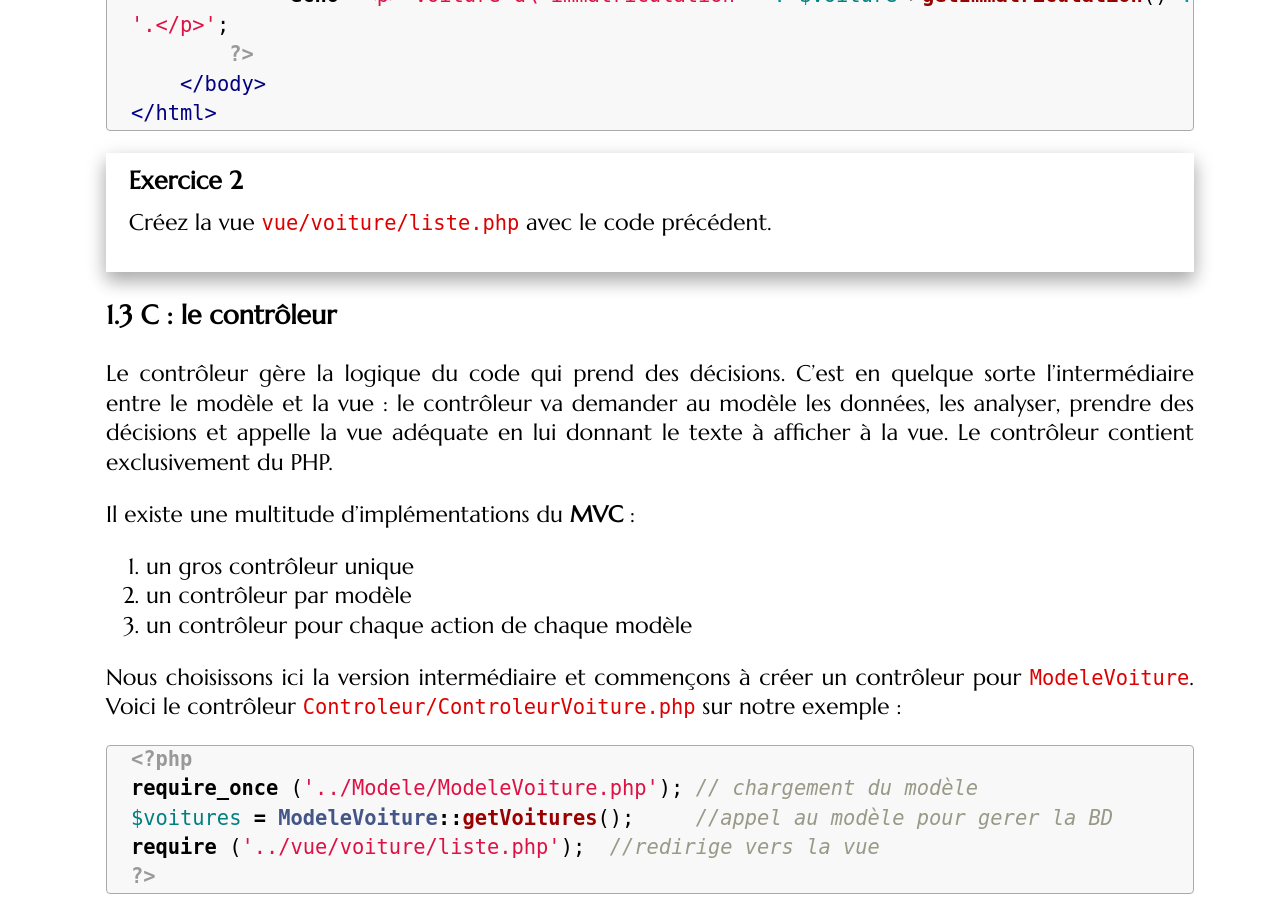
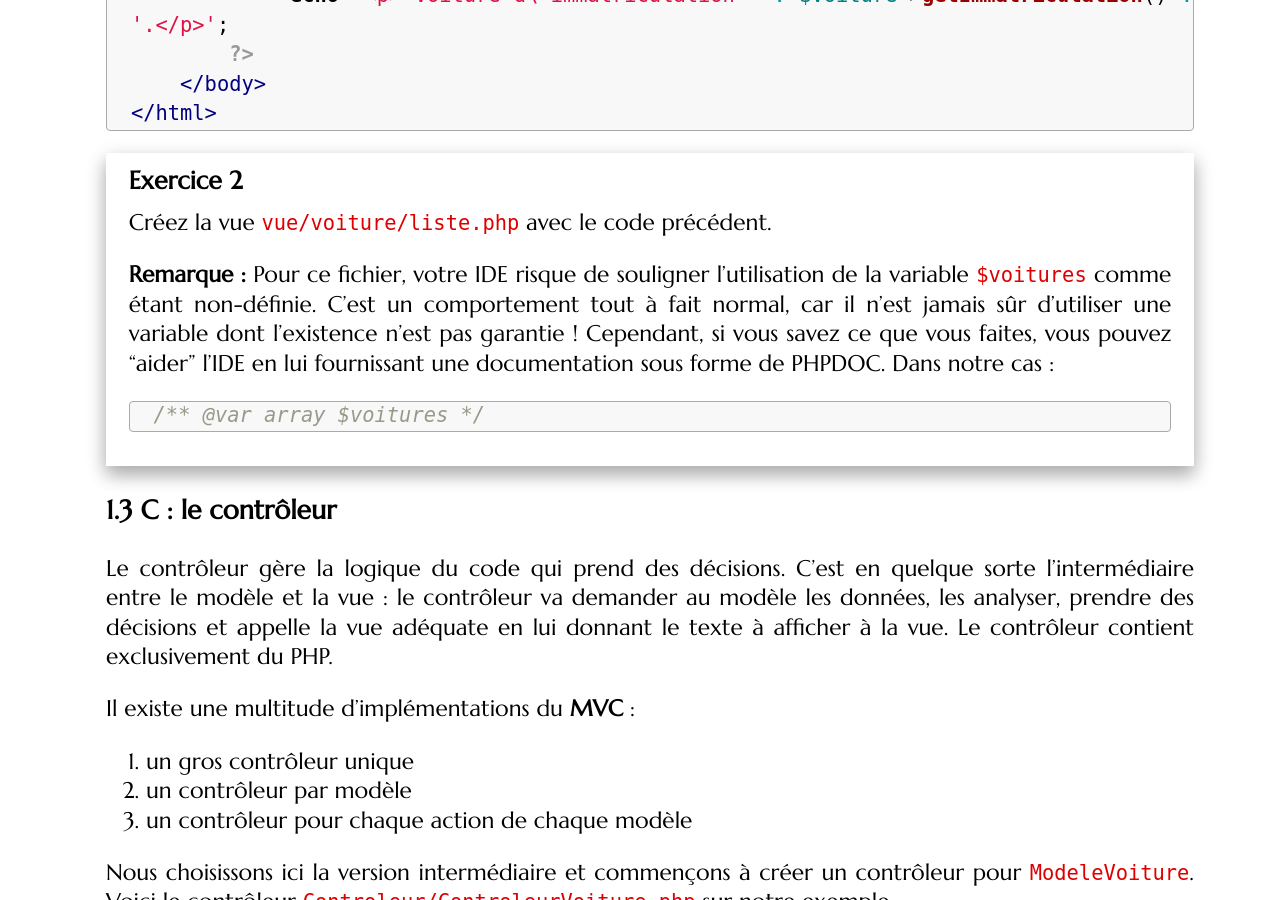
Before and after one commit to romainlebreton/R3.01-DeveloppementWeb, a Jekyll site: the page built from tutorials/tutorial4.md, in a window 1280 px wide and 900 px high, scrolled down 4341 px. Built offline with Jekyll 4.4.1, drawn with Linux system fonts in a browser that asks for light colours; some web fonts are replaced.

Commit message:
PHP doc dans les vues

````diff
--- a/tutorials/tutorial4.md
+++ b/tutorials/tutorial4.md
@@ -158,6 +158,15 @@ les voitures contenues dans la variable `$voitures`.
 <div class="exercise">
 
 Créez la vue `vue/voiture/liste.php` avec le code précédent.
+
+**Remarque :** Pour ce fichier, votre IDE risque de souligner l'utilisation de la variable `$voitures`
+comme étant non-définie. C'est un comportement tout à fait normal, car il n'est jamais sûr d'utiliser
+une variable dont l'existence n'est pas garantie ! Cependant, si vous savez ce que vous faites, vous pouvez
+"aider" l'IDE en lui fournissant une documentation sous forme de PHPDOC. Dans notre cas :
+
+```php
+/** @var array $voitures */
+```
 
 </div>
 
````
